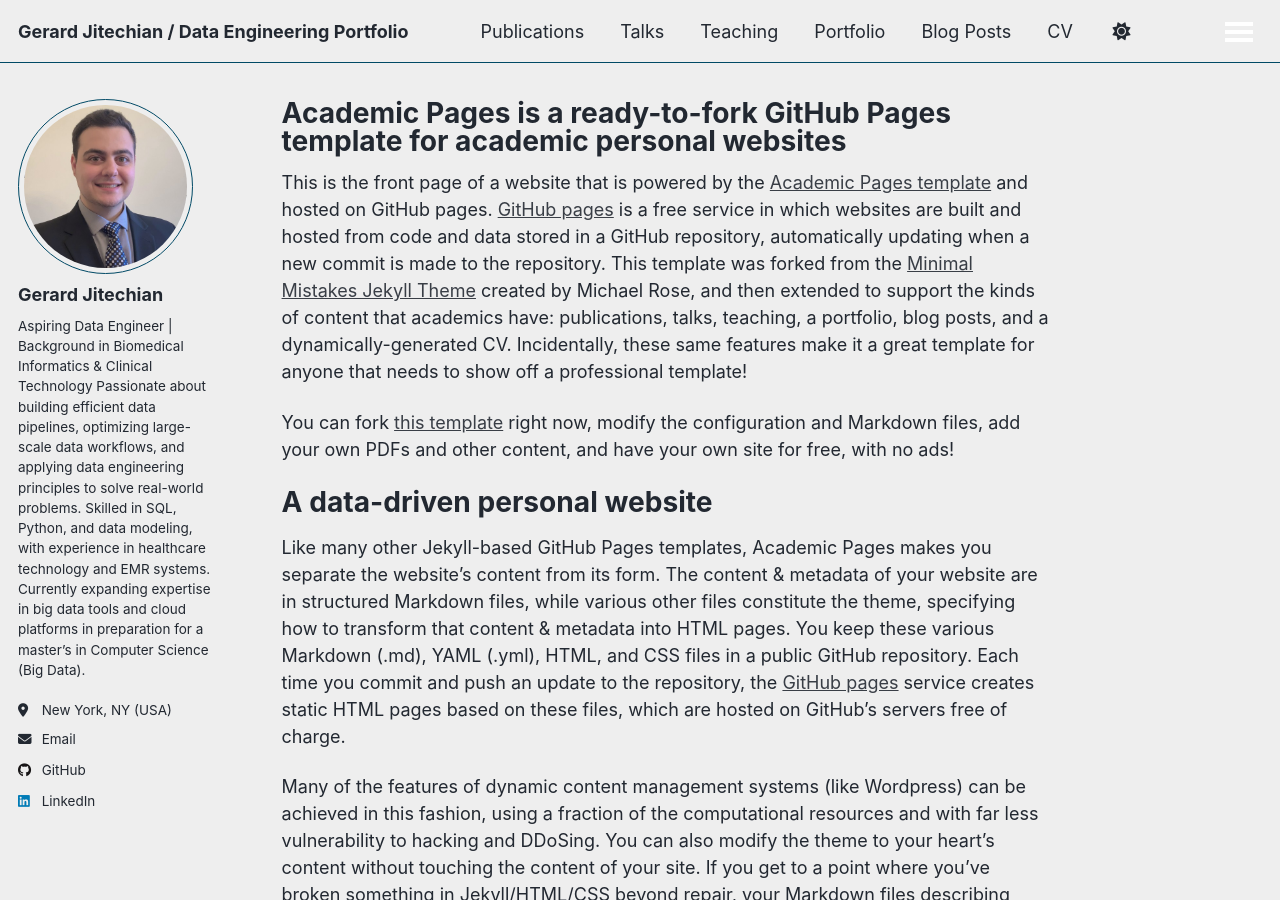
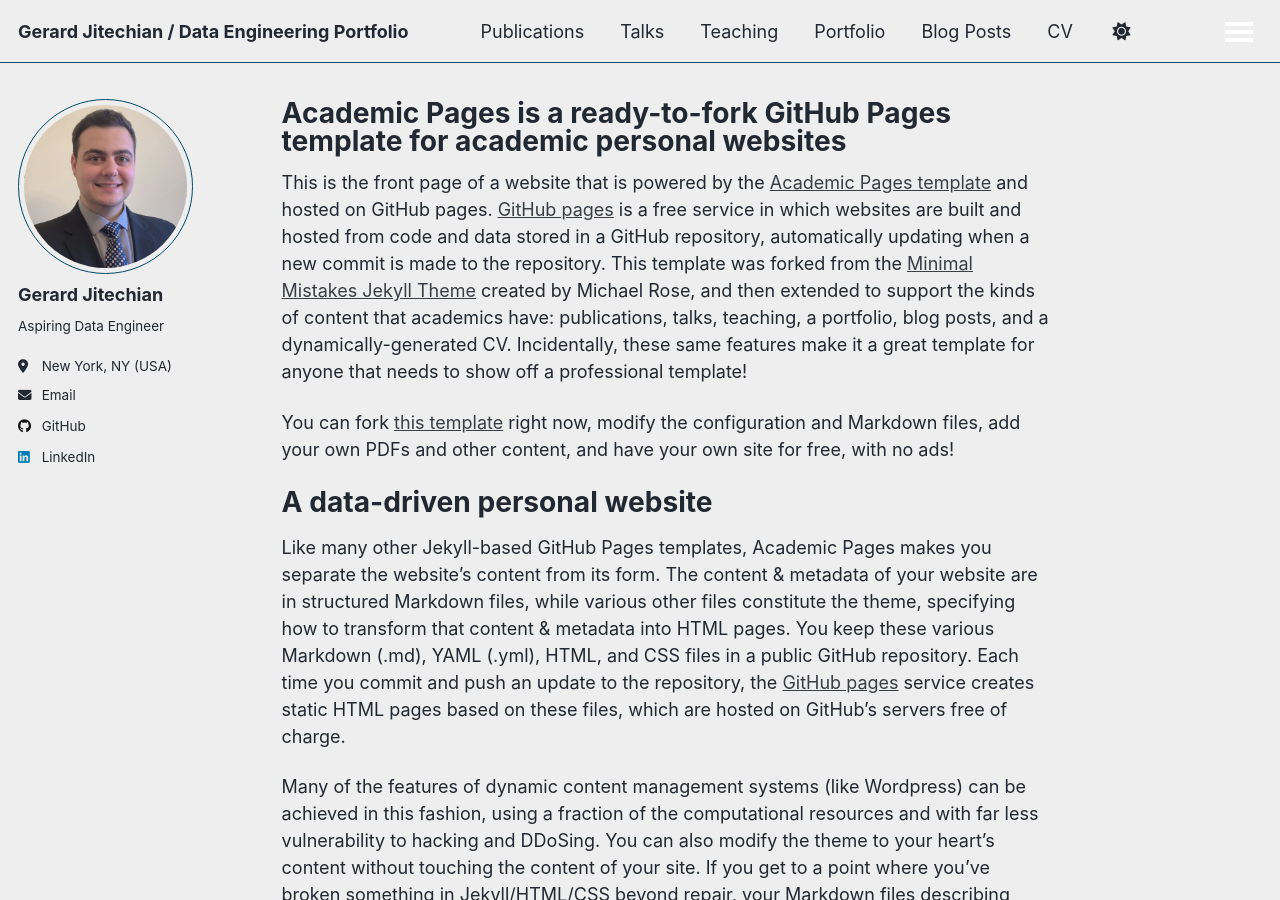
Before and after one commit to gerardjitechian/gerardjitechian.github.io, a Jekyll site: the page built from _pages/about.md, in a window 1280 px wide and 900 px high. Built offline with Jekyll 4.4.1, drawn with Linux system fonts in a browser that asks for light colours; a script that is not in the unit is left out.

Commit message:
Update _config.yml

```diff
--- a/_config.yml
+++ b/_config.yml
@@ -15,7 +15,7 @@ name                     : &name "Gerard Jitechian"
 description              : &description "Aspiring Data Engineer | Biomedical Informatics & EMR background | NYC-based"
 url                      : https://gerardjitechian.github.io # the base hostname & protocol for your site e.g. "https://[your GitHub username].github.io" or if you already have some other page hosted on Github then use "https://[your GitHub username].github.io/[Your Repo Name]"
 baseurl                  : "" # the subpath of your site, e.g. "/blog"
-repository               : "academicpages/academicpages.github.io"
+repository               : "gerardjitechian.github.io"
 
 # Site Author - The following control what appear as part of the author content on the side bar.
 #               If a field is blank the icon and link will not appear, otherwise it will be shown.
@@ -25,8 +25,7 @@ author:
   avatar           : "profile.jpeg"
   name             : "Gerard Jitechian"
   pronouns         : # example: "she/her"
-  bio              : "Aspiring Data Engineer | Background in Biomedical Informatics & Clinical Technology
-Passionate about building efficient data pipelines, optimizing large-scale data workflows, and applying data engineering principles to solve real-world problems. Skilled in SQL, Python, and data modeling, with experience in healthcare technology and EMR systems. Currently expanding expertise in big data tools and cloud platforms in preparation for a master’s in Computer Science (Big Data)."
+  bio              : "Aspiring Data Engineer"
   location         : "New York, NY (USA)"
   employer         :
   uri              : # URL
```
